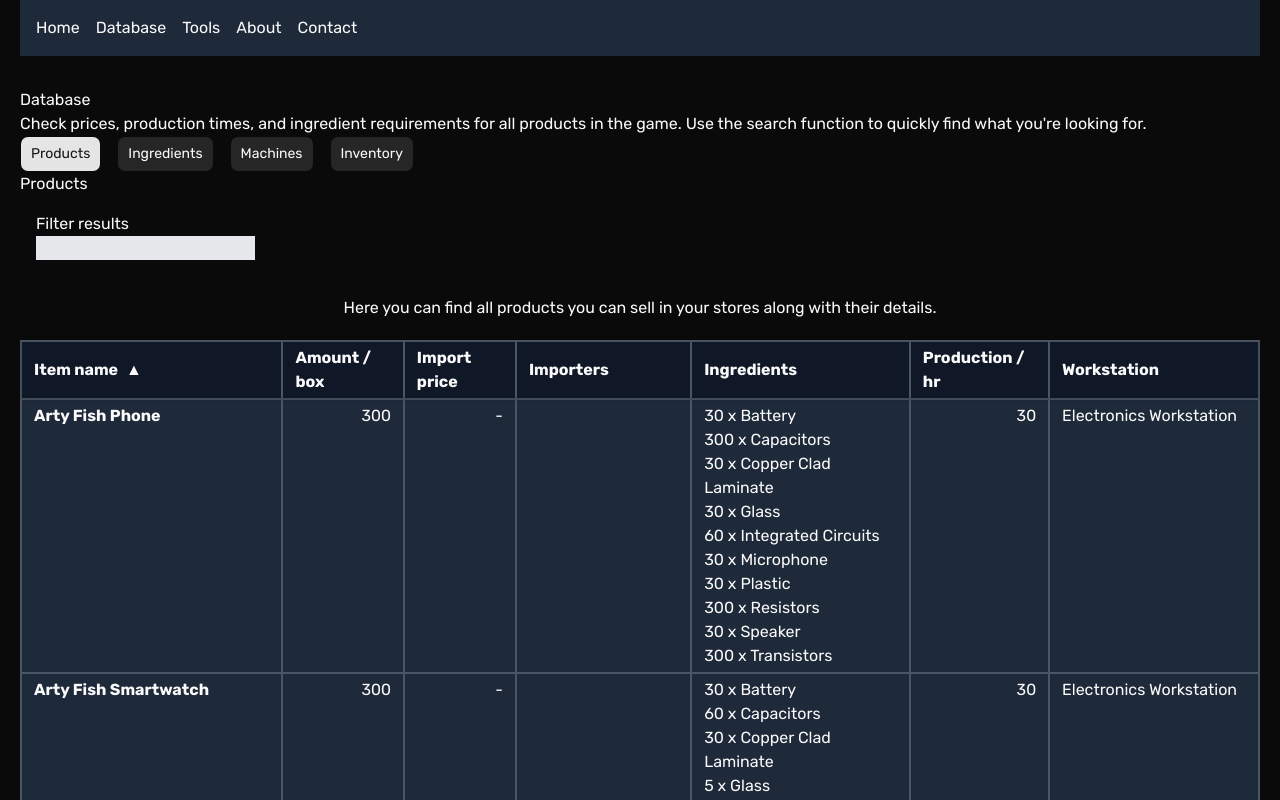
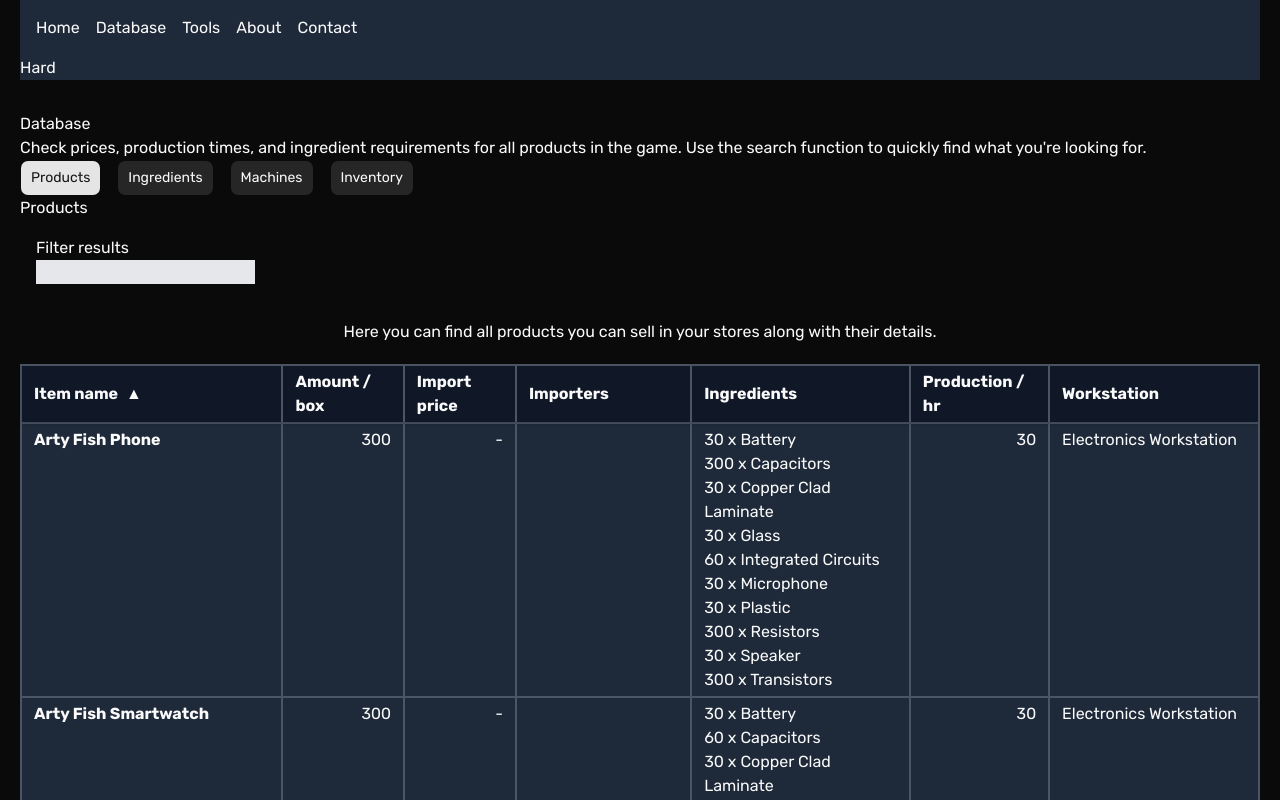
Before and after one commit to Dudeldups/big-ambitions-tools, a Next.js app: page /en/database/products in a window 1280 px wide. Shown: the top 800 px of the page. Built offline with nearby package versions, Linux system fonts and the light colour scheme.

Commit message:
add test-span for difficulty

```diff
--- a/app/[locale]/layout.tsx
+++ b/app/[locale]/layout.tsx
@@ -3,6 +3,7 @@ import { Rubik, Rubik_Mono_One } from "next/font/google";
 import "./globals.css";
 import { NextIntlClientProvider } from "next-intl";
 import NavLink from "../_components/NavLink";
+import DifficultySpan from "@/components/difficulty-span";
 
 const rubikSans = Rubik({
   variable: "--font-rubik-sans",
@@ -51,6 +52,7 @@ export default function RootLayout({
                   <NavLink href="/contact">Contact</NavLink>
                 </li>
               </ul>
+              <DifficultySpan />
             </nav>
           </header>
 
--- /dev/null
+++ b/components/difficulty-span.tsx
@@ -0,0 +1,13 @@
+"use client";
+
+import { useAppStore } from "@/lib/store/app-store";
+
+const DifficultySpan = () => {
+  const difficulty = useAppStore((state) => state.difficulty);
+
+  return (
+    <span>{difficulty.charAt(0).toUpperCase() + difficulty.slice(1)}</span>
+  );
+};
+
+export default DifficultySpan;
```
